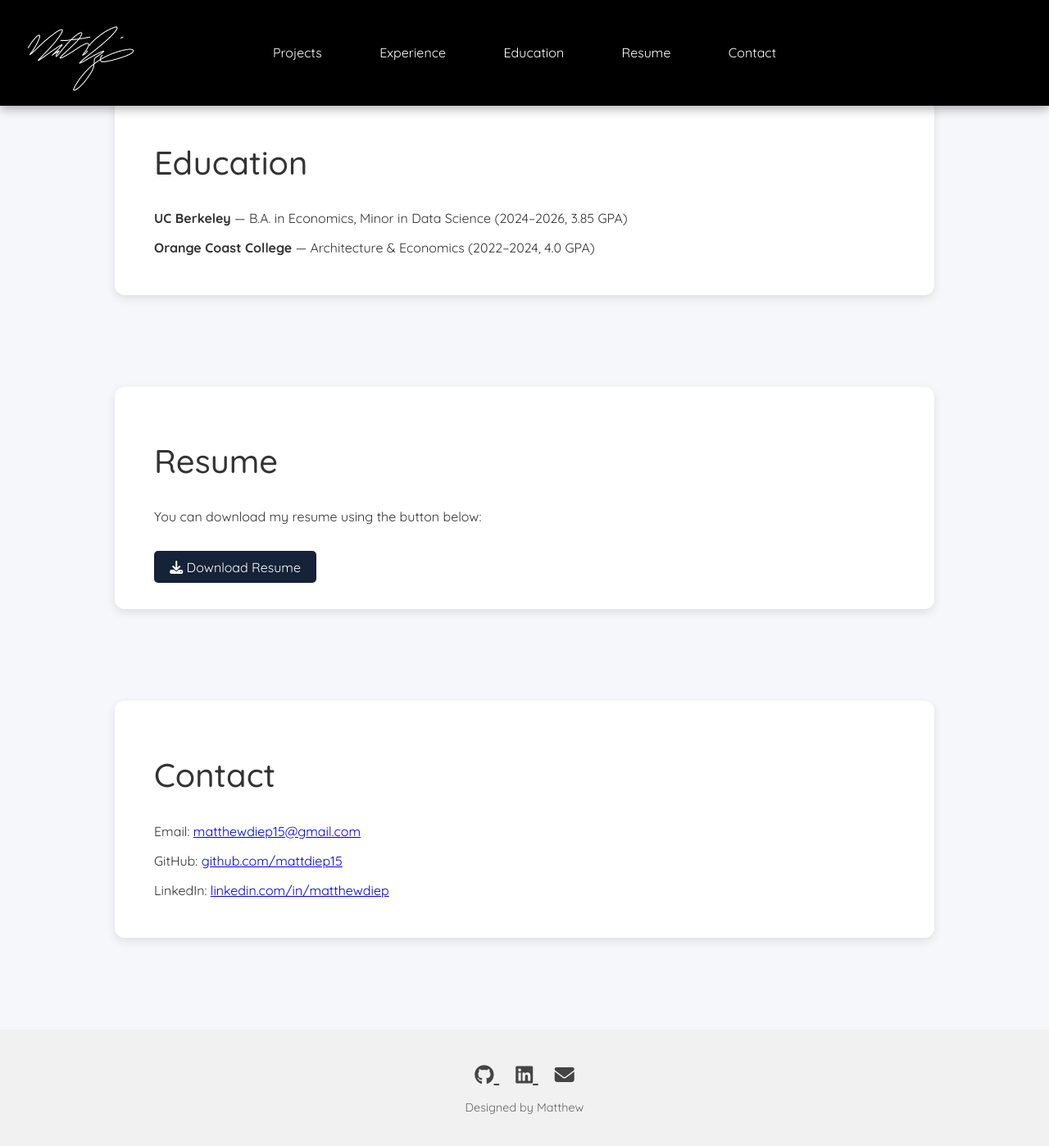
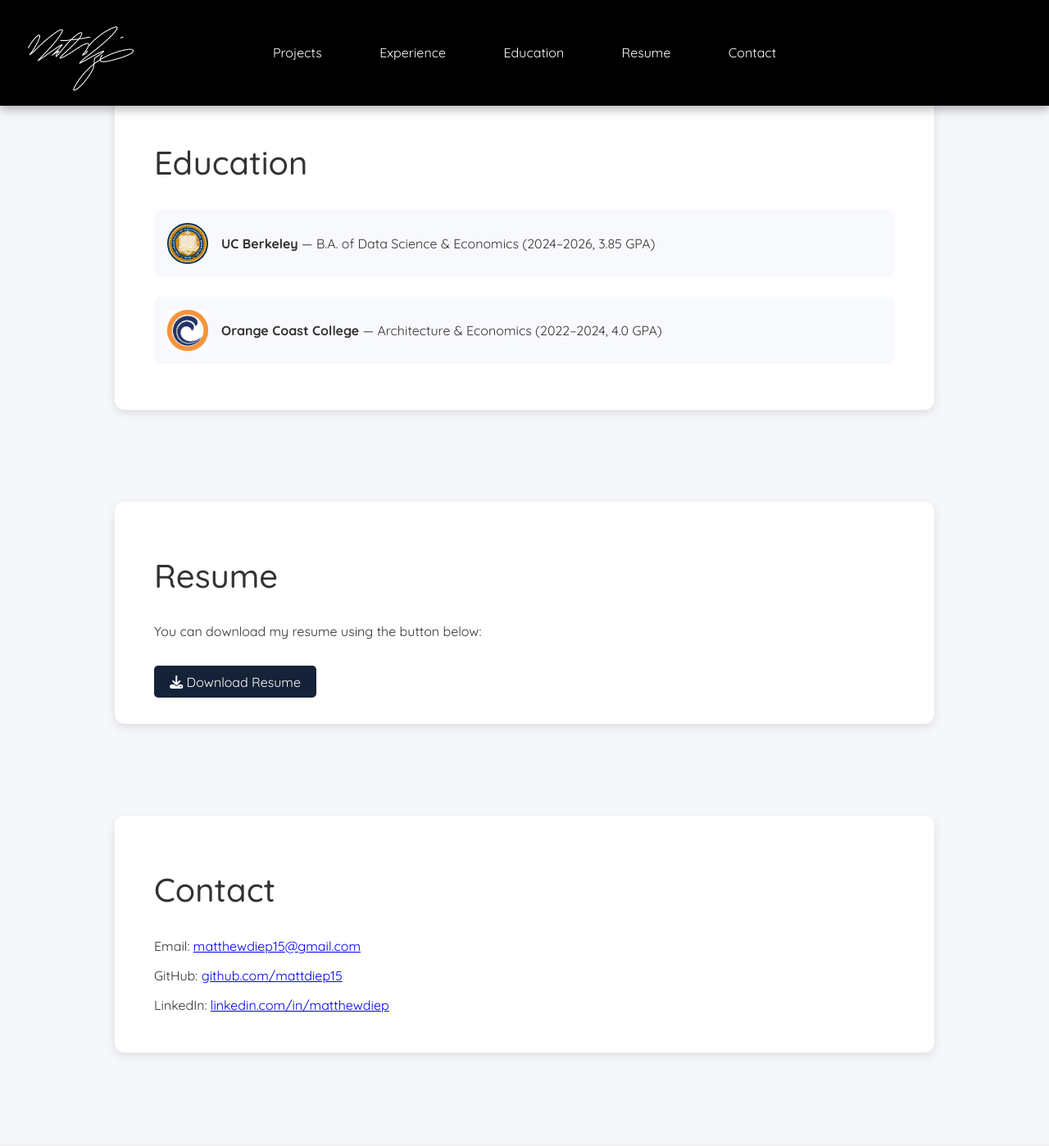
Before and after one commit to mattdiep15/mattdiep15.github.io, a Jekyll site: the page index.html, which Jekyll copies as it is, in a window 1280 px wide and 1400 px high, scrolled down 2991 px. Shown: the whole window at 82% size. Built offline with Jekyll 4.4.1, drawn with Linux system fonts in a browser that asks for light colours.

Commit message:
fixed up education section

```diff
--- a/index.html
+++ b/index.html
@@ -307,6 +307,53 @@
       box-shadow: 0 0 10px rgba(255, 255, 255, 0.15);
     }
 
+    .education-card {
+      display: flex;
+      align-items: center;
+      gap: 1rem;
+      cursor: pointer;
+      padding: 1rem;
+      background-color: #f8f9fc;
+      border-radius: 8px;
+      margin-bottom: 0.5rem;
+      transition: background-color 0.3s ease;
+    }
+
+    .education-card:hover {
+      background-color: #e6ecf5;
+    }
+
+    .school-icon {
+      width: 50px;
+      height: auto;
+      border-radius: 8px;
+    }
+
+    /* Slide-down animation */
+    .coursework {
+      max-height: 0;
+      overflow: hidden;
+      transition: max-height 0.5s ease;
+      background-color: #ffffff;
+      padding: 0 1rem;
+      margin-bottom: 1rem;
+      border-left: 3px solid #d0d0d0;
+      font-size: 0.95rem;
+    }
+
+    .coursework.show {
+        max-height: 200px;
+        padding-top: 0.5rem;
+      }
+
+      .coursework-column {
+      flex: 1;
+    }
+
+    .coursework-column ul {
+      padding-left: 1rem;
+    }
+
     /* colors */
     .blue-fade-left {
       background: linear-gradient(to right, #9abdff, #ffffff); /* change these colors as needed */
@@ -335,6 +382,16 @@
       opacity: 0;
       animation: fadeIn 1.5s ease-out forwards;
       animation-delay: 0.5s;
+    }
+
+    .coursework {
+      max-height: 0;
+      overflow: hidden;
+      transition: max-height 0.5s ease;
+    }
+
+    .coursework.show {
+      max-height: 500px; /* adjust as needed */
     }
 
   </style>
@@ -446,9 +503,48 @@
 
   <section id="education" class="card-section">
     <h2>Education</h2>
-    <p><strong>UC Berkeley</strong> — B.A. in Economics, Minor in Data Science (2024–2026, 3.85 GPA)</p>
-    <p><strong>Orange Coast College</strong> — Architecture & Economics (2022–2024, 4.0 GPA)</p>
+
+    <div class="education-card" onclick="toggleCoursework('berkeley-coursework')">
+      <img src="images/berkeley_icon.svg" alt="UC Berkeley Logo" class="school-icon" />
+      <div>
+        <strong>UC Berkeley</strong> — B.A. of Data Science & Economics (2024–2026, 3.85 GPA)
+      </div>
+    </div>
+
+    <div class="coursework" id="berkeley-coursework">
+      <div class="coursework-column">
+        <p><strong>Data Science Coursework</strong></p>
+        <ul>
+          <li>Stat 20 - Introduction to Probability and Statistics</li>
+          <li>Data C88C - Computational Structures in Data Science</li>
+          <li>CS61B - Data Structures</li>
+          <li>Math 54 - Linear Algebra</li>
+        </ul>
+      </div>
+      <div class="coursework-column">
+        <p><strong>Economics Coursework</strong></p>
+        <ul>
+          <li>Econ 100A - Intermediate Microeconomics</li>
+          <li>Econ 100B - Intermediate Macroeconomics</li>
+          <li>Econ 140 - Econometrics</li>
+        </ul>
+      </div>
+    </div>
+
+    <div class="education-card" onclick="toggleCoursework('occ-coursework')">
+      <img src="images/OCC_logo.jpg" alt="OCC Logo" class="school-icon" />
+      <div>
+        <strong>Orange Coast College</strong> — Architecture & Economics (2022–2024, 4.0 GPA)
+      </div>
+    </div>
+    <div class="coursework" id="occ-coursework">
+      <p><strong>Achievements:</strong></p>
+        <li>President's List</li>
+        <li>Honor's List</li>
+        <li>Architecture Club</li>
+    </div>
   </section>
+
 
   <section id="resume" class="card-section">
     <h2>Resume</h2>
```
Also changed, not shown: other parts of index.html (+7 -0 lines), images/OCC_logo.jpg (added), images/banana.jpg (deleted), images/berkeley_icon.svg (added).
